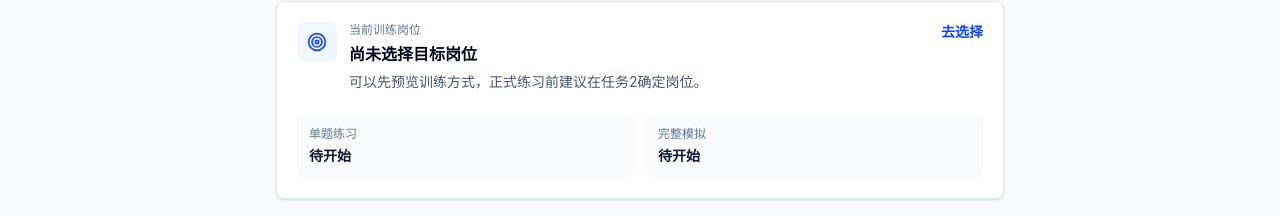
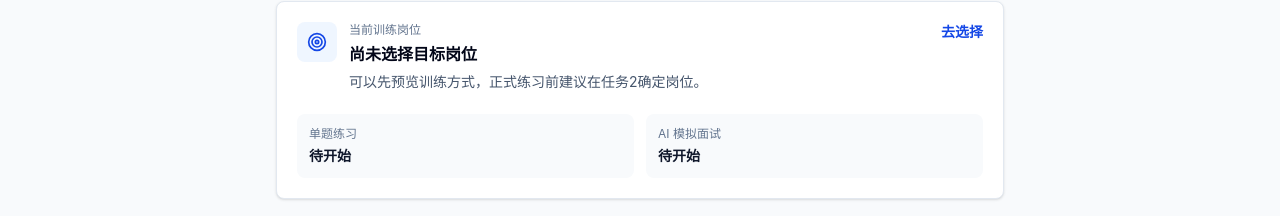
Before and after one commit to crewbroyu/sea-crew-guide, a React (Vite) app: page /tasks/phase2/Task7 in a window 1280 px wide. Shown: the part 242-458 px from the top of the page. Built offline with nearby package versions, Linux system fonts and the light colour scheme; no server answers.

Commit message:
Rename AI mock interview entry

```diff
--- a/src/pages/tasks/phase2/Task7TrainingCenter.jsx
+++ b/src/pages/tasks/phase2/Task7TrainingCenter.jsx
@@ -76,7 +76,7 @@ export default function Task7TrainingCenter() {
     },
     {
       id: 'ai-mock',
-      title: '完整 AI 模拟面试',
+      title: 'AI 模拟面试',
       description: '连续完成一轮英文面试，训练追问节奏和临场表达。',
       meta: '激活权益 · 约 10-15 分钟',
       action: mockCompleted ? '再次模拟' : '进入模拟',
@@ -146,7 +146,7 @@ export default function Task7TrainingCenter() {
               </p>
             </div>
             <div className="rounded-lg bg-slate-50 p-3">
-              <p className="text-xs text-slate-500">完整模拟</p>
+              <p className="text-xs text-slate-500">AI 模拟面试</p>
               <p className="mt-1 flex items-center gap-1.5 text-sm font-semibold text-slate-900">
                 {mockCompleted && <CheckCircle2 size={15} className="text-emerald-600" />}
                 {mockCompleted ? '已有模拟记录' : '待开始'}
@@ -159,7 +159,7 @@ export default function Task7TrainingCenter() {
               <p className="text-xs font-semibold text-amber-800">Bar Server 权益与 AI 额度</p>
               <div className="mt-2 grid grid-cols-2 gap-3 text-sm text-amber-950">
                 <p>逐题反馈：{usage.feedback.limit === null ? '不限次' : `${usage.feedback.remaining}/${usage.feedback.limit} 剩余`}</p>
-                <p>完整模拟：{usage.mockInterview.limit === null ? '不限次' : `${usage.mockInterview.remaining}/${usage.mockInterview.limit} 剩余`}</p>
+                <p>AI 模拟面试：{usage.mockInterview.limit === null ? '不限次' : `${usage.mockInterview.remaining}/${usage.mockInterview.limit} 剩余`}</p>
               </div>
             </div>
           )}
```
